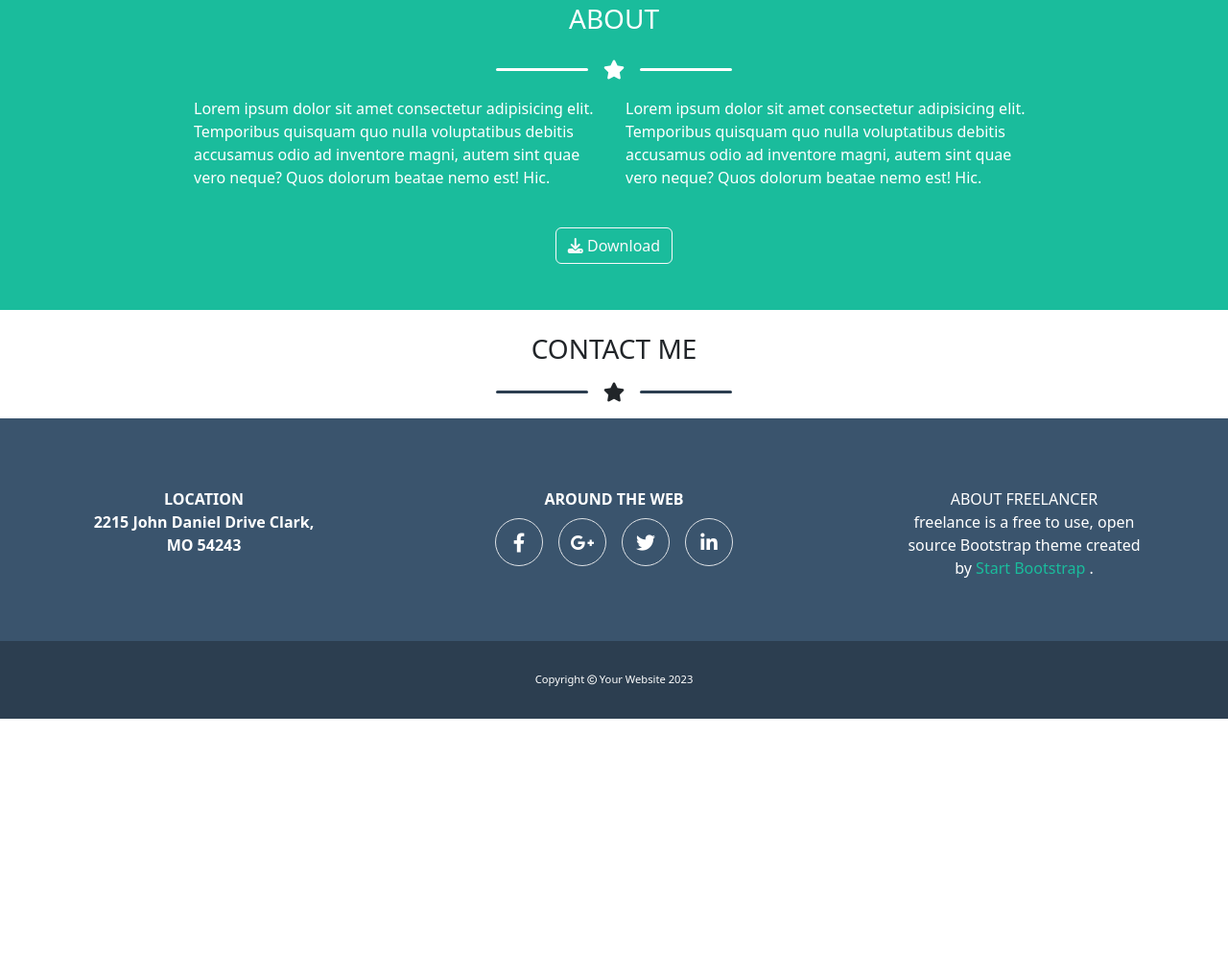
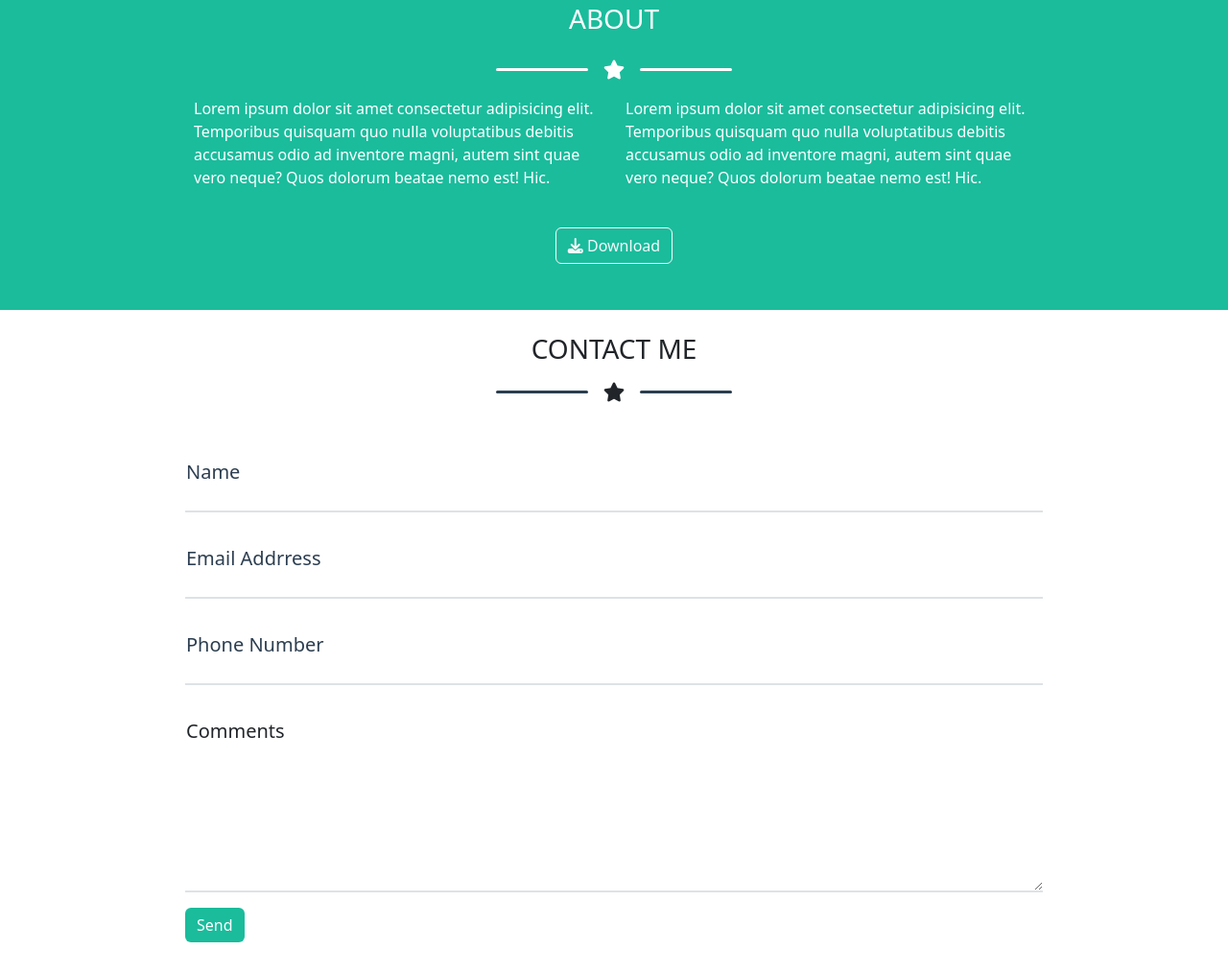
Before and after one commit to EliaBuratti/html-css-bootstrap-freelancer, a plain HTML site: page index.html in a window 1280 px wide. Shown: the part 1306-2320 px from the top of the page at 96% size. Before the commit the page ends 2055 px from the top, so only its background shows below. Drawn offline with nearby package versions, Linux system fonts and the light colour scheme.

Commit message:
add contact me section

```diff
--- a/assets/css/style.css
+++ b/assets/css/style.css
@@ -18,6 +18,9 @@
 }
 .eb_gray-blue {
     background-color: var(--bg_top_footer)
+}
+.eb_tx_dark-blue {
+    color: var(--bg_dark_blue);
 }
 
 .eb_my_n3 {
--- a/index.html
+++ b/index.html
@@ -53,9 +53,9 @@
 
         </header>
 
-        <main>
+    <main>
 
-            <div class="container-fluid ">
+        <div class="container-fluid ">
 
 
 
@@ -165,7 +165,9 @@
                 </div>
             </div>
 
-            <!-- contact me -->
+            <div class="container w-75 px-4">
+
+                <!-- contact me section-->
             <div class="contact_me my-4">
                 <div class="row text-center">
                     <div class="col-12">
@@ -183,12 +185,42 @@
 
                 </div>
             </div>
+
+
+                <!-- name -->
+                <div class="form-floating mb-3">
+                    <input type="email" class="form-control rounded-0 border-0 border-bottom border-2 pt-5 pb-4 fs-5" id="floatingInput" placeholder="name@example.com">
+                    <label for="floatingInput" class="fs-5 eb_tx_dark-blue ps-0">Name</label>
+                </div>
+
+                <!-- email address -->
+                <div class="form-floating mb-3">
+                    <input type="email" class="form-control rounded-0 border-0 border-bottom border-2 pt-5 pb-4 fs-5" id="floatingInput" placeholder="name@example.com">
+                    <label for="floatingInput" class="fs-5 eb_tx_dark-blue ps-0">Email Addrress</label>
+                </div>
+
+                <!-- phone number -->
+                <div class="form-floating mb-3">
+                    <input type="email" class="form-control rounded-0 border-0 border-bottom border-2 pt-5 pb-4 fs-5" id="floatingInput" placeholder="name@example.com">
+                    <label for="floatingInput" class="fs-5 eb_tx_dark-blue ps-0">Phone Number</label>
+                </div>
+
+                <!-- message -->
+                <div class="form-floating">
+                    <textarea class="form-control rounded-0 border-0 border-bottom border-2 py-5 fs-5" placeholder="Leave a comment here" id="floatingTextarea2" style="height: 200px"></textarea>
+                    <label for="floatingTextarea2" class="fs-5 ps-0">Comments</label>
+                </div>
+
+                <!-- submit -->
+                <input class="btn btn-primary border-0 eb_primary text-white my-3" type="button" value="Send">
+
+            </div>
         </div>
-        </main>
+    </main>
 
         <footer>
             <!-- location -->
-            <div class="information">
+            <div class="information mt-5">
 
                 <div class="container">
                     <div class="row text-center text-white g-4 justify-content-between">
```
